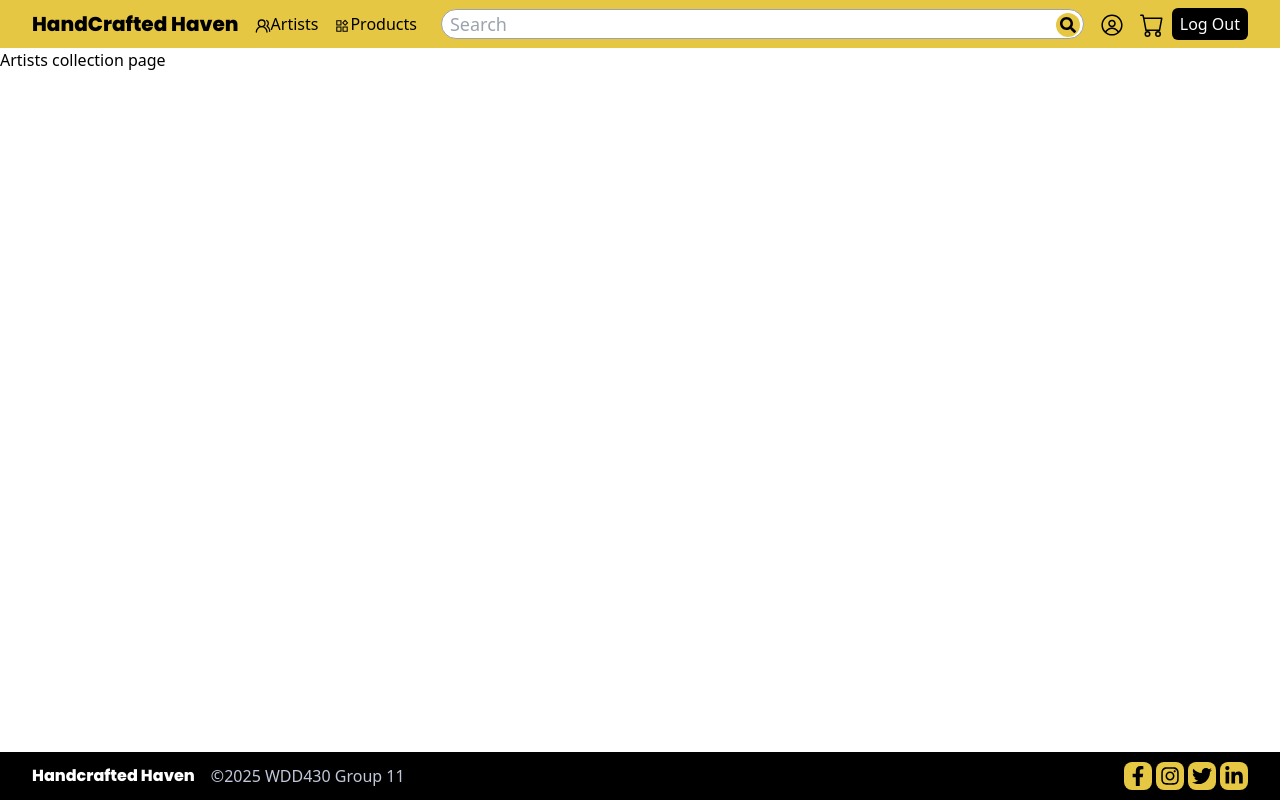
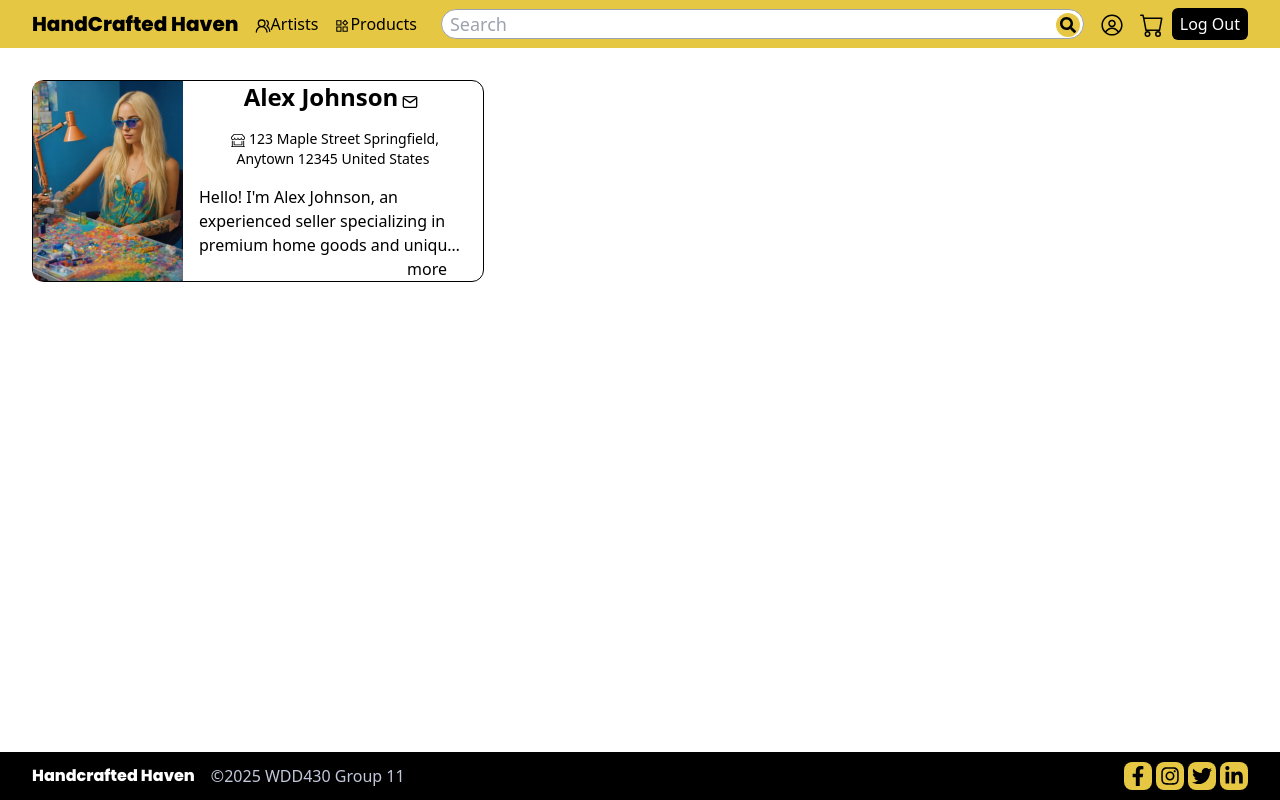
Before and after one commit to gyanqui/Handcrafted-Haven, a Next.js app: page /home/artists in a window 1280 px wide. Built offline with nearby package versions, Linux system fonts and the light colour scheme.

Commit message:
feat: artist card

```diff
--- a/src/app/home/artists/page.tsx
+++ b/src/app/home/artists/page.tsx
@@ -1,5 +1,10 @@
+import ArtistCard from "@/app/ui/home/ArtistCard";
+
 export default function Page() {
+
     return (
-        <>Artists collection page</>
+        <div className="p-8">
+            <ArtistCard />
+        </div>
     )
 }
--- /dev/null
+++ b/src/app/home/search/page.tsx
@@ -0,0 +1,4 @@
+export default function Search() {
+
+  return <>Search Result</>;
+}
--- /dev/null
+++ b/src/app/ui/home/ArtistCard.tsx
@@ -0,0 +1,80 @@
+import Image from "next/image";
+import { FiMail } from "react-icons/fi";
+import { BsShopWindow } from "react-icons/bs";
+import Link from "next/link";
+
+export default function ArtistCard() {
+  // const sellers = [
+  //     {
+  //       seller_id: "410544b2-4001-4271-9855-fec4b6a6442a",
+  //       seller_email: "seller@heavenmail.com",
+  //       introduction:
+  //         "Hello! I'm Alex Johnson, an experienced seller specializing in premium home goods and unique décor items. With a keen eye for quality and design, I curate a selection of products that blend functionality with style. My commitment is to provide exceptional customer service and ensure a seamless shopping experience. Whether you're looking to enhance your living space or find the perfect gift, I'm here to help you discover something truly special. Let's make your home a reflection of your taste and personality!",
+  //       username: "Seller1",
+  //       firstname: "Alex",
+  //       lastname: "Johnson",
+  //       profile_picture: "/artists/artist1.webp",
+  //     },
+  //     {
+  //       seller_id: "5123bcde-1234-5678-9abc-def012345678",
+  //       seller_email: "artisan@craftmail.com",
+  //       introduction:
+  //         "Hi there! I'm Sophia Williams, a passionate artist and seller of handmade jewelry and artisan crafts. Each piece I create is designed with love and attention to detail, ensuring a one-of-a-kind experience for my customers. From elegant necklaces to custom-made bracelets, my collection celebrates craftsmanship and individuality. Join me on this journey to bring beauty and creativity to your everyday life!",
+  //       username: "User1",
+  //       firstname: "Jane",
+  //       lastname: "Doe",
+  //       profile_picture: "/artists/artist2.webp",
+  //     },
+  //     {
+  //       seller_id: "789abcd0-2345-6789-0abc-def123456789",
+  //       seller_email: "pottery@clayworks.com",
+  //       introduction:
+  //         "Greetings! I'm Michael Lee, a ceramic artist dedicated to crafting high-quality pottery and home décor. My pieces blend modern aesthetics with traditional techniques, creating timeless designs that add warmth to any space. Whether you're looking for handcrafted dinnerware or statement vases, my shop offers something unique for every home. Let's bring artistry into your everyday life!",
+  //       username: "Admin1",
+  //       firstname: "Chris",
+  //       lastname: "Smith",
+  //       profile_picture: null,
+  //     },
+  //   ];
+  const seller = {
+    seller_id: "410544b2-4001-4271-9855-fec4b6a6442a",
+    seller_email: "seller@heavenmail.com",
+    address: "123 Maple Street Springfield, Anytown 12345 United States",
+    introduction:
+      "Hello! I'm Alex Johnson, an experienced seller specializing in premium home goods and unique décor items. With a keen eye for quality and design, I curate a selection of products that blend functionality with style. My commitment is to provide exceptional customer service and ensure a seamless shopping experience. Whether you're looking to enhance your living space or find the perfect gift, I'm here to help you discover something truly special. Let's make your home a reflection of your taste and personality!",
+    firstname: "Alex",
+    lastname: "Johnson",
+    profile_picture: "/artists/artist1.webp",
+  };
+  return (
+    <div className="flex flex-row w-fit border border-black rounded-xl" key={seller.seller_id}>
+      <div className="w-[150px] h-[200px]">
+        <Link href={`/home/artists/${seller.seller_id}`}>
+            <Image
+            src={seller.profile_picture}
+            alt={`${seller.firstname} ${seller.lastname}'s photo`}
+            width={300}
+            height={400}
+            className="rounded-l-lg"
+            />
+        </Link>
+      </div>
+      <div className="px-4 w-[300px] h-[200px] overflow-hidden relative">
+        <p className="text-center">
+          <span className="font-extrabold text-2xl">
+            {seller.firstname} {seller.lastname}
+          </span>
+          <a href={`mailto:${seller.seller_email}`}>
+            <FiMail className="inline mx-1" />
+          </a>
+        </p>
+        <p className="text-sm py-4 text-center">
+          <BsShopWindow className="inline mx-1" />
+          <span>{seller.address}</span>
+        </p>
+        <p className="line-clamp-3">{seller.introduction}</p>
+        <Link href={`/home/artists/${seller.seller_id}`}><div className="bg-white absolute bottom-0 right-5 px-4">more</div></Link>
+      </div>
+    </div>
+  );
+}
--- a/src/app/ui/home/TopNav.tsx
+++ b/src/app/ui/home/TopNav.tsx
@@ -81,12 +81,14 @@ export default function TopNav() {
           placeholder="Search"
           onChange={(e) => handleSearch(e.target.value)}
         />
+        <Link href='/home/search'>
           <button
             type="submit"
             className="absolute top-1 right-3 lg:top-1 lg:right-3 transform p-1 bg-custom-yellow rounded-full"
           >
             <FaSearch />
           </button>
+        </Link>
       </div>
       {/* management dashboard */}
       <div className="hidden lg:block">
```
Lines whose indentation alone changed are shown as unchanged.
